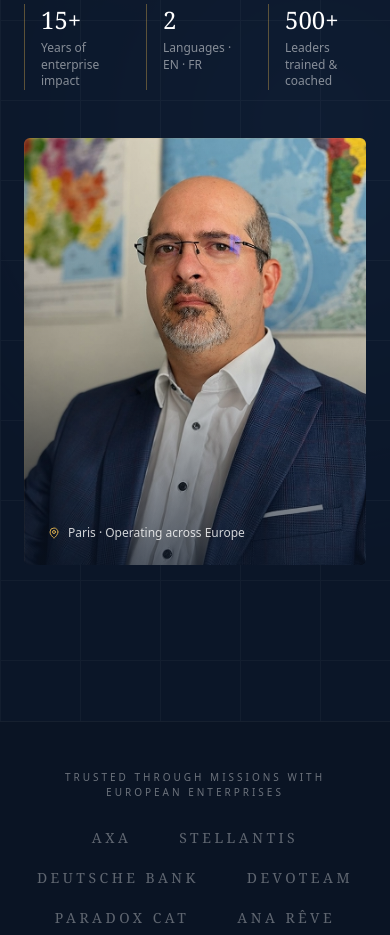
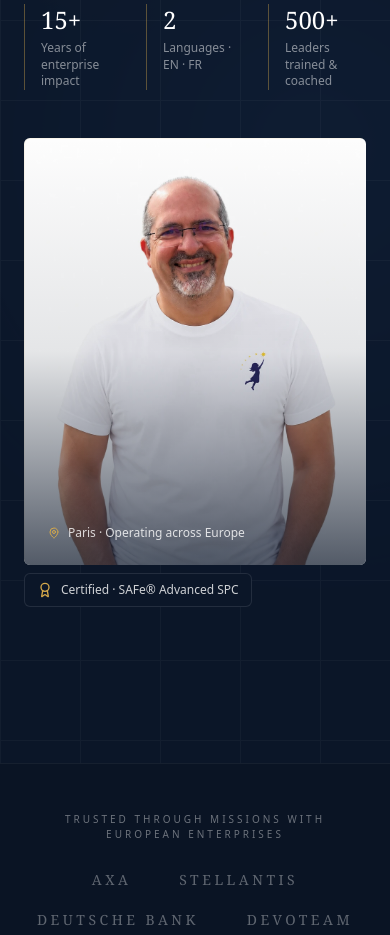
Before and after one commit to AnaReve/mihail-website, a React (Vite) app: page / in a window 390 px wide. Shown: the part 780-1715 px from the top of the page. Built offline with nearby package versions, Linux system fonts and the light colour scheme; a web font is replaced by a local one.

Commit message:
Update profile photo (#11)
* Update profile photo

* Fix hero portrait details across breakpoints

* Place mobile hero location on portrait

---------

Co-authored-by: mihailolteanu <mihai@mochiviva.com>

```diff
--- a/src/components/generated/MihailOlteanuWebsite.tsx
+++ b/src/components/generated/MihailOlteanuWebsite.tsx
@@ -521,26 +521,33 @@ export const MihailOlteanuWebsite = () => {
           <div className="relative aspect-[4/5] rounded-sm overflow-hidden">
             <div className="absolute -inset-4 border border-[#D4A84B]/20 rounded-sm pointer-events-none" />
             <div className="absolute -inset-4 border border-[#D4A84B]/10 rounded-sm translate-x-4 translate-y-4 pointer-events-none" />
-            <img src="/Mihail_Olteanu_1.jpg" alt="Mihail Olteanu — Enterprise Transformation Partner, Paris" className="w-full h-full object-cover object-center" />
+            <img src="/Mihail_Olteanu_1.webp" alt="Mihail Olteanu — Enterprise Transformation Partner, Paris" className="w-full h-full object-cover object-center" />
             <div className="absolute inset-0 pointer-events-none" style={{
               background: 'linear-gradient(to top, rgba(11,22,40,0.7) 0%, rgba(11,22,40,0.1) 50%, transparent 100%)'
             }} />
             <div className="absolute bottom-0 left-0 right-0 p-6">
               <div className="flex items-center gap-2 text-xs text-white/80">
                 <MapPin className="w-3 h-3 text-[#D4A84B]" />
-                <span>Paris · Operating across Europe</span>
+                <span>{i.hero.location}</span>
               </div>
             </div>
           </div>
 
-          <div className="absolute -bottom-6 -left-6 bg-[#0B1628] border border-white/10 rounded-sm p-4 shadow-2xl hidden md:block">
+          <div className="mt-2 text-xs text-white/80 md:hidden">
+            <div className="inline-flex items-center gap-2 rounded-sm border border-white/10 bg-[#0B1628] px-3 py-2">
+              <Award className="w-4 h-4 shrink-0 text-[#D4A84B]" />
+              <span>{i.hero.certified} · {i.hero.badge}</span>
+            </div>
+          </div>
+
+          <div className="absolute right-0 top-full -translate-y-2 bg-[#0B1628] border border-white/10 rounded-sm p-4 shadow-2xl hidden md:block">
             <div className="flex items-center gap-3">
               <div className="w-10 h-10 rounded-full bg-[#D4A84B]/10 flex items-center justify-center">
                 <Award className="w-5 h-5 text-[#D4A84B]" />
               </div>
               <div>
                 <div className="text-xs text-white/50">{i.hero.certified}</div>
-                <div className="text-sm font-medium">SAFe® Advanced SPC</div>
+                <div className="text-sm font-medium">{i.hero.badge}</div>
               </div>
             </div>
           </div>
--- a/src/i18n.ts
+++ b/src/i18n.ts
@@ -238,7 +238,7 @@ const t = {
       badge: 'SAFe® Advanced SPC',
       badgeSub: 'Certifié au plus haut niveau',
       certified: 'Certifié',
-      location: 'Paris · Europe',
+      location: 'Paris · Intervention dans toute l’Europe',
     },
     logos: {
       heading: 'Missions au sein des entreprises européennes',
```
Also changed, not shown: public/Mihail_Olteanu_1.jpg (deleted), public/Mihail_Olteanu_1.webp (added).
